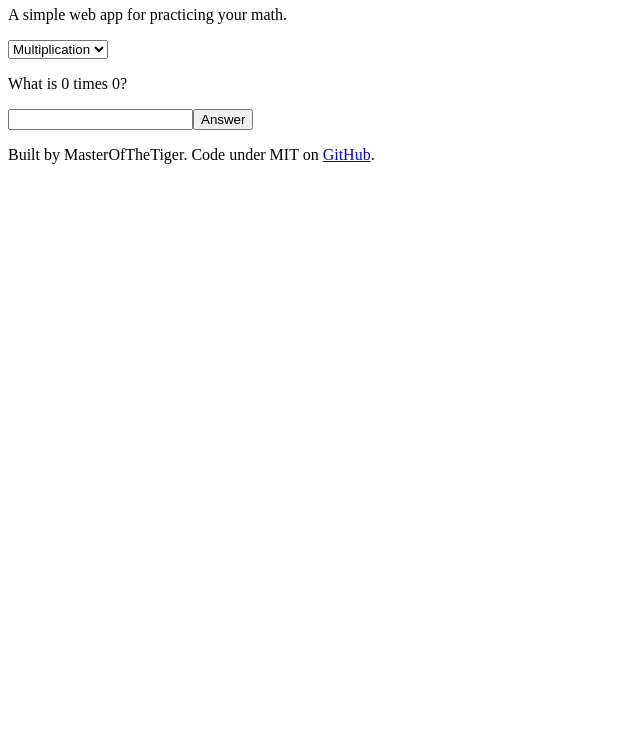
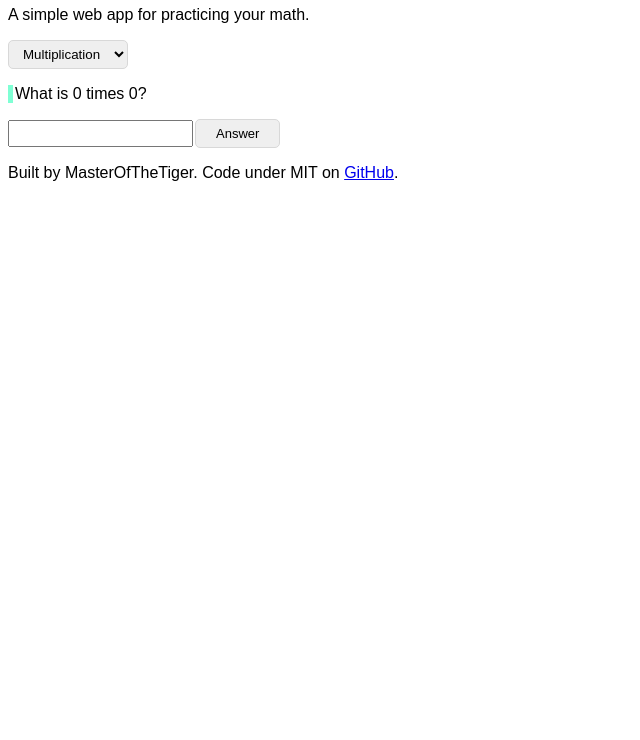
Before and after one commit to MasterOfTheTiger/math-practice, a plain HTML site: page index.html in a window 1280 px wide. Shown: the part 60-800 px from the top of the page, without its empty margins (0-640 px from the left). Drawn offline with Linux system fonts and the light colour scheme.

Commit message:
Add some style

```diff
--- a/index.html
+++ b/index.html
@@ -2,6 +2,7 @@
 <head>
     <meta charset="utf-8"/>
     <title>Math Practice</title>
+    <link type="text/css" rel="stylesheet" href="style.css" />
 </head>
 <body>
     <h1>Math Practice</h1>
--- /dev/null
+++ b/style.css
@@ -0,0 +1,40 @@
+body {
+    font-family: Arial;
+}
+
+/* Buttons and other input */
+button {
+  border-radius: 5px;
+  border-style: solid;
+  border-color: #d8d8d8;
+  padding: 6px;
+  padding-right: 20px;
+  padding-left: 20px;
+  background-color: #efefef;
+  font-size: 13px;
+  font-family: arial;
+  border-width: thin;
+}
+button:hover {
+  background-color: #d8d8d8;
+  cursor: default;
+}
+select {
+  border-color: #d8d8d8;
+  background-color: #efefef;
+  border-style: solid;
+  border-width: thin;
+  padding: 5px 10px;
+  border-radius: 5px;
+}
+
+#answer {
+    height: 27px;
+    margin-right: 2px;
+}
+#ask {
+    border-left-color: aquamarine;
+    border-left-style: solid;
+    border-left-width: 5px;
+    padding-left: 2px;
+}
```
